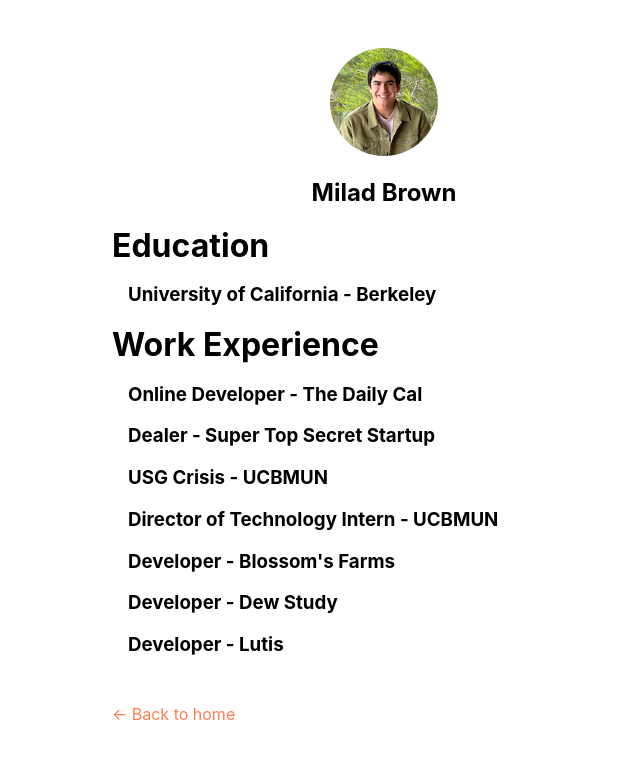
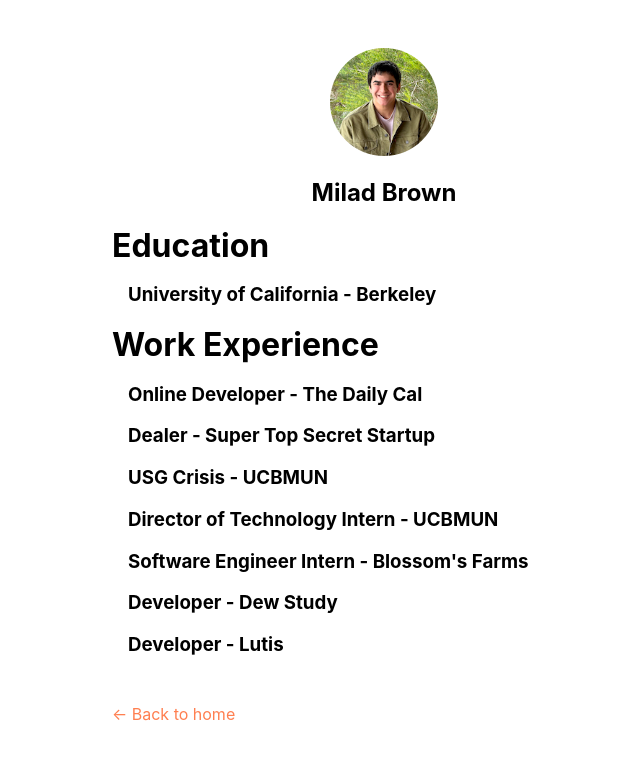
Before and after one commit to carnivoroustoad/milads_website, a Next.js app: page /resume in a window 1280 px wide. Shown: the top 760 px of the page, without its empty margins (256-896 px from the left). Built offline with nearby package versions, Linux system fonts and the light colour scheme.

Commit message:
Change job title

```diff
--- a/pages/resume.js
+++ b/pages/resume.js
@@ -17,7 +17,7 @@ export default function FirstPost() {
         <h3>Dealer - Super Top Secret Startup</h3>
         <h3>USG Crisis - UCBMUN</h3>
         <h3>Director of Technology Intern - UCBMUN</h3>
-        <h3>Developer - Blossom's Farms</h3>
+        <h3>Software Engineer Intern - Blossom's Farms</h3>
         <h3>Developer - Dew Study</h3>
         <h3>Developer - Lutis</h3>
       </Layout>
```
